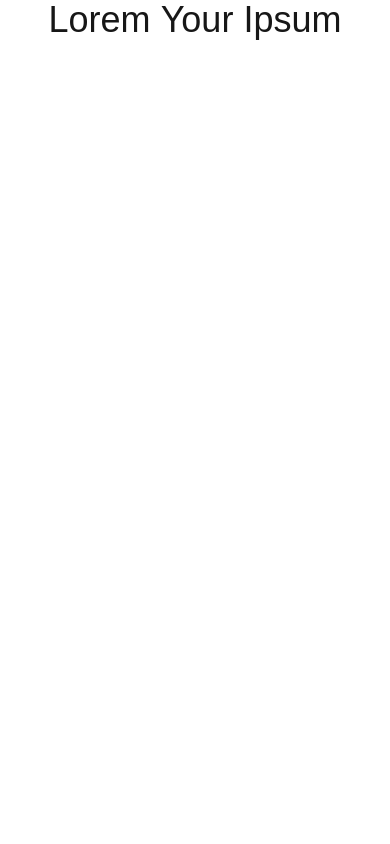
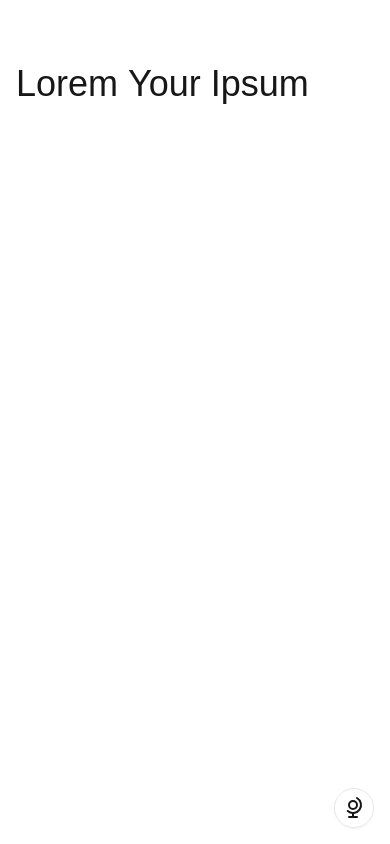
Before and after one commit to IRTIDEATH/LoremSeries, a Next.js app: page / in a window 390 px wide. Built offline with nearby package versions, Linux system fonts and the light colour scheme.

Commit message:
feat: Floating Navbar

```diff
--- a/app/layout.tsx
+++ b/app/layout.tsx
@@ -1,6 +1,7 @@
 import type { Metadata } from "next";
 import localFont from "next/font/local";
 import "./globals.css";
+import FloatingNav from "@/components/FloatingNav";
 
 const geistSans = localFont({
   src: "./fonts/GeistVF.woff",
@@ -26,9 +27,12 @@ export default function RootLayout({
   return (
     <html lang="en">
       <body
-        className={`${geistSans.variable} ${geistMono.variable} antialiased`}
+        className={`${geistSans.variable} ${geistMono.variable} antialiased relative overflow-y-scroll`}
       >
-        {children}
+        <FloatingNav/>
+        <main className="mx-auto h-full min-h-screen w-full min-w-0 px-4 pb-24 pt-16 md:max-w-2xl">
+          {children}
+        </main>
       </body>
     </html>
   );
--- a/app/page.tsx
+++ b/app/page.tsx
@@ -2,7 +2,7 @@ import { TextEffect } from "@/components/ui/Text-effect";
 
 export default function Home() {
   return (
-    <div className="w-full flex items-center justify-center">
+    <div className="">
       <TextEffect per="word" as="h1" preset="blur" className="text-4xl">
         Lorem Your Ipsum
       </TextEffect>
--- /dev/null
+++ b/components/FloatingNav.tsx
@@ -0,0 +1,57 @@
+"use client";
+
+import Link from "next/link";
+import { usePathname } from "next/navigation";
+
+import { cn } from "@/lib/utils";
+import {
+    FloatingDockMobile,
+    DockMobileItem,
+} from "@/components/ui/floating-dock";
+import { IconBackpack, IconCards, IconHome, IconPlane } from "@tabler/icons-react";
+
+export const navigations = [
+    {
+        title: "Home",
+        href: "/",
+        icon: <IconHome className="size-full" />,
+    },
+    {
+        title: "About",
+        href: "/about",
+        icon: <IconCards className="size-full" />,
+    },
+    {
+        title: "Projects",
+        href: "/projects",
+        icon: <IconBackpack className="size-full" />,
+    },
+    {
+        title: "Messages",
+        href: "/messages",
+        icon: <IconPlane className="size-full" />,
+    },
+] as const;
+
+export default function FloatingNav() {
+    const pathname = usePathname();
+    return (
+        <div className="fixed bottom-4 right-4 z-50">
+                <FloatingDockMobile>
+                    {navigations.map(({ title, href, icon }, index) => (
+                        <Link key={title} href={href}>
+                            <DockMobileItem
+                                title={title}
+                                icon={icon}
+                                index={index}
+                                max={navigations.length}
+                                className={cn(
+                                    pathname === href && "border-brand"
+                                )}
+                            />
+                        </Link>
+                    ))}
+                </FloatingDockMobile>
+        </div>
+    );
+}
--- /dev/null
+++ b/components/ui/floating-dock.tsx
@@ -0,0 +1,85 @@
+"use client";
+
+import { useState } from "react";
+import { AnimatePresence, motion } from "framer-motion";
+
+import { cn } from "@/lib/utils";
+import { IconGlobe } from "@tabler/icons-react";
+
+type FloatingDockMobileProps = {
+    children: React.ReactNode[];
+    className?: string;
+};
+export function FloatingDockMobile({
+    children,
+    className,
+}: FloatingDockMobileProps) {
+    const [open, setOpen] = useState(false);
+
+    return (
+        <div className={cn("relative", className)}>
+            <AnimatePresence>
+                {open && (
+                    <motion.div
+                        layoutId="nav"
+                        className="absolute left-0 bottom-full z-20 mb-2 flex flex-col gap-2"
+                    >
+                        {children}
+                    </motion.div>
+                )}
+            </AnimatePresence>
+            <motion.button
+                type="button"
+                className="flex size-10 items-center justify-center rounded-full border border-border bg-secondary text-secondary-foreground shadow-sm"
+                initial={{ rotate: 0 }}
+                animate={{ rotate: open ? 135 : 0 }}
+                onClick={() => setOpen((prev) => !prev)}
+            >
+                <IconGlobe/>
+                <span className="sr-only">Toggle Navigation</span>
+            </motion.button>
+        </div>
+    );
+}
+
+type DockMobileItemProps = {
+    title: string;
+    icon: React.ReactNode;
+    index: number;
+    max: number;
+    className?: string;
+};
+export function DockMobileItem({
+    title,
+    icon,
+    index,
+    max,
+    className,
+}: DockMobileItemProps) {
+    return (
+        <motion.div
+            key={title}
+            initial={{ opacity: 0, y: 10 }}
+            animate={{
+                opacity: 1,
+                y: 0,
+            }}
+            exit={{
+                opacity: 0,
+                y: 10,
+                transition: {
+                    delay: index * 0.05,
+                },
+            }}
+            transition={{
+                delay: (max - 1 - index) * 0.05,
+            }}
+            className={cn(
+                "flex h-10 w-10 items-center justify-center rounded-full border border-border bg-secondary text-secondary-foreground shadow-sm",
+                className
+            )}
+        >
+            <div className="h-4 w-4">{icon}</div>
+        </motion.div>
+    );
+}
--- a/package.json
+++ b/package.json
@@ -9,6 +9,7 @@
     "lint": "next lint"
   },
   "dependencies": {
+    "@tabler/icons-react": "^3.19.0",
     "clsx": "^2.1.1",
     "framer-motion": "^11.11.9",
     "next": "14.2.15",
```
Also changed, not shown: 1 other file (tests, documents, lock files or other folders).
